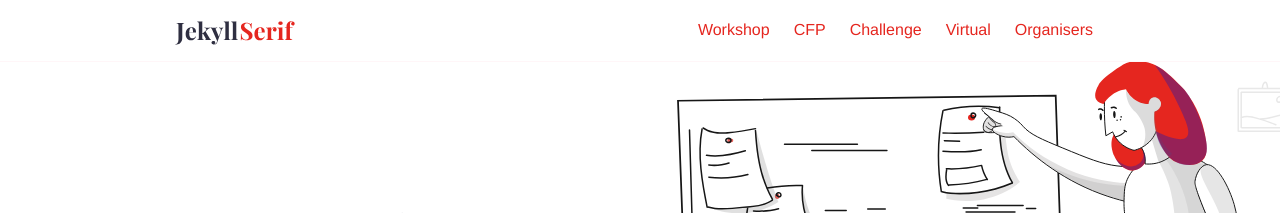
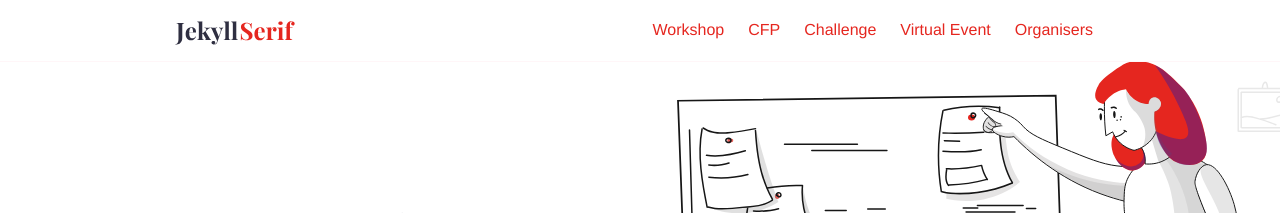
Before and after one commit to LLM4Eval/llm4eval, a Jekyll site: the page built from index.md, in a window 1280 px wide. Shown: the top 213 px of the page. Built offline with Jekyll 4.4.1, drawn with Linux system fonts in a browser that asks for light colours.

Commit message:
Update menus.yml

```diff
--- a/_data/menus.yml
+++ b/_data/menus.yml
@@ -8,7 +8,7 @@ main:
   - name: "Challenge"
     url: "/challenge/"
     weight: 4
-  - name: "Virtual"
+  - name: "Virtual Event"
     url: "/virtual/"
     weight: 5
   - name: "Organisers"
```
